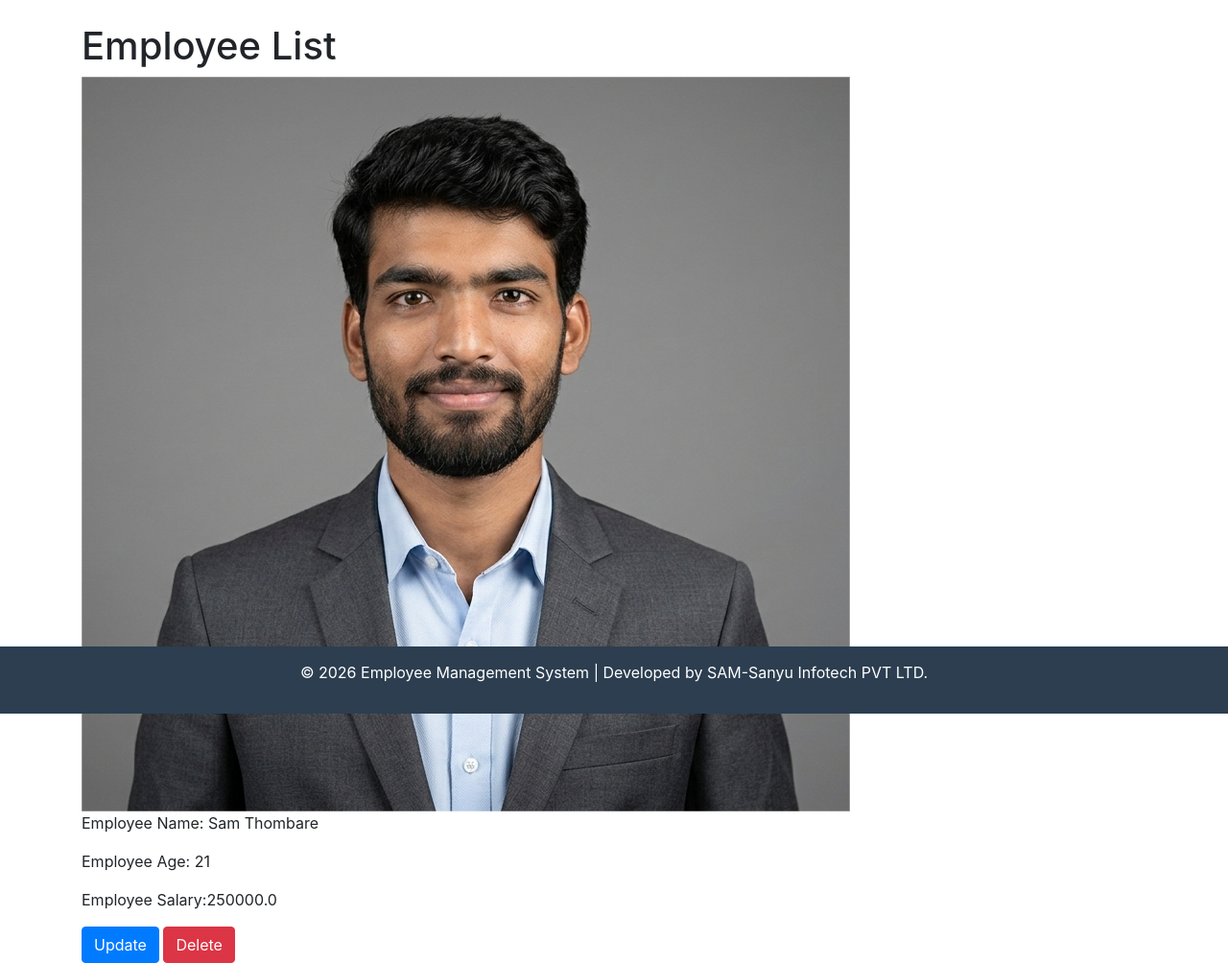
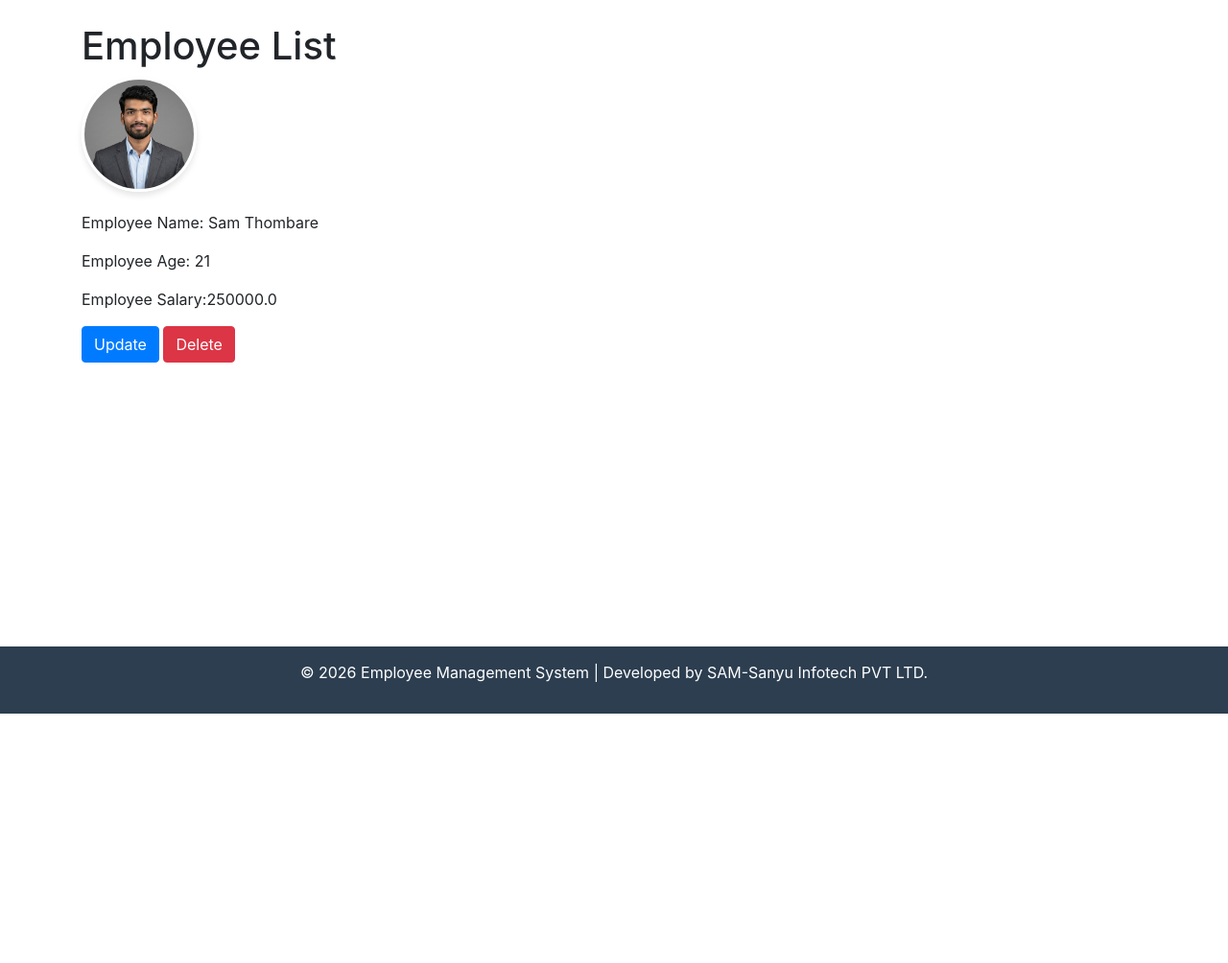
Before and after one commit to SomeshThombare/Django_practice, a Django app: page /detail/1/ in a window 1280 px wide. Shown: the part 56-1060 px from the top of the page at 96% size. After the commit the page ends 800 px from the top, so only its background shows below. Run offline with Django 5.2, Linux system fonts and the light colour scheme; data comes from the database, SQL or seed files in the repository; both versions use the stored data as it was after the commit.

Commit message:
Profile feature completely update

```diff
--- a/DatabaseProject/dapp/templates/add_employee.html
+++ b/DatabaseProject/dapp/templates/add_employee.html
@@ -5,7 +5,6 @@
 {% block body %}
 <h2>Add New Employee</h2>
 
-<!-- FIX 1: Use only ONE clean form tag with the required enctype -->
 <form method="POST" enctype="multipart/form-data">
     {% csrf_token %}
 
@@ -22,14 +21,12 @@
 
     <div class="form-group">
         <label for="emp_salary">Salary</label>
-        <!-- FIX 3: Removed value="emp_salary" as well -->
         <input type="number" class="form-control" name="emp_salary" id="emp_salary" required />
     </div>
 
-    <!-- FIX 4: Properly closed and aligned the photo container -->
     <div class="form-group">
         <label for="employeeImage">Photo</label>
-        <input type="file" class="form-control" id="employeeImage" name="emp_image" required />
+        <input type="file" class="form-control" id="employeeImage" name="emp_image"/>
     </div>
 
     <button type="submit" class="btn btn-primary">Save Employee</button>
--- a/DatabaseProject/dapp/templates/detailed.html
+++ b/DatabaseProject/dapp/templates/detailed.html
@@ -1,8 +1,23 @@
 {% extends 'base.html' %}
 
-{% block head %} <title>Employee Details</title> {% endblock %}
+{% block head %} <title>Employee Details</title>
+
+{% endblock %}
+
 
 {% block body %}
+<style>
+  .profile-img {
+  width: 120px;
+  height: 120px;
+  border-radius: 50%;
+  object-fit: cover;
+  box-shadow: 0 4px 6px rgba(0, 0, 0, 0.1);
+  border: 3px solid #ffffff;
+  margin-bottom: 20px;
+}
+
+</style>
 
     <h1>Employee List </h1>
     <img src="{{ obj.image.url }}" alt="profile image" class="profile-img">
```
Also changed, not shown: DatabaseProject/db.sqlite3, DatabaseProject/media/employees/ChatGPT_Image_Jul_17_2026_11_45_15_PM.png (added), DatabaseProject/media/employees/my_front_side_photo.png (added), DatabaseProject/media/employees/my_front_side_photo_2WkFYHd.png (added).
